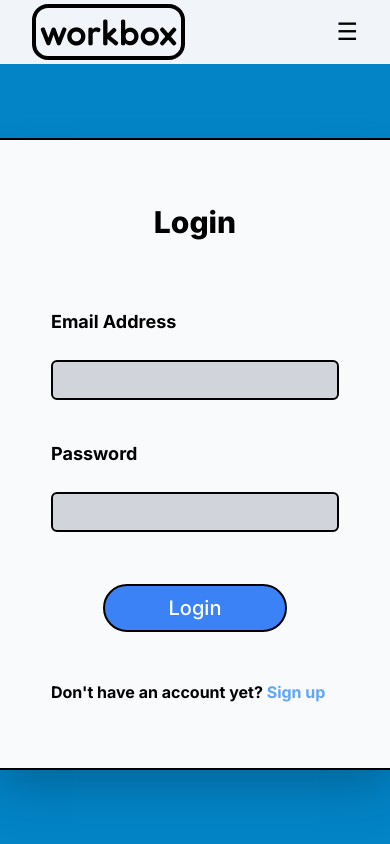
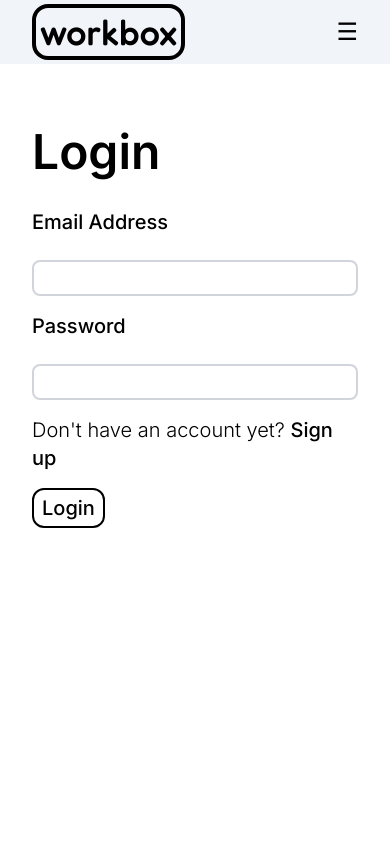
Before and after one commit to falarion08/SECDEV_Project, a Flask app: page /login in a window 390 px wide. Run offline with Flask 3, Linux system fonts and the light colour scheme; style sheets or scripts are compiled from the project's sources; parts of the project's set-up code (start-up, migrations or seed data) failed here and were passed over; some libraries are stand-ins or nearby versions.

Commit message:
feat: responsive login page
- fixed styling similar to register

```diff
--- a/templates/index.html
+++ b/templates/index.html
@@ -9,7 +9,7 @@
 
 
 {% block content %}
-  <div class="flex flex-grow flex-col lg:flex-row justify-start sm:justify-center items-center gap-8 px-8 py-16">
+  <div class="flex flex-grow flex-col lg:flex-row justify-start sm:justify-around items-center gap-8 px-8 py-16">
     <div class="flex flex-col gap-4 text-white lg:min-w-[28rem]">
       <h1 class="font-medium text-4xl xs:text-5xl lg:text-7xl">
         One Platform, All Your Work
--- a/templates/userLogin.html
+++ b/templates/userLogin.html
@@ -9,17 +9,16 @@
 
 {% block scripts %}
     <script src="{{url_for('static', filename='js/loginPage.js')}}" async></script>
+    <script src='https://www.google.com/recaptcha/api.js' async defer></script>
 {% endblock %}
 
 {% block content %}
-    <div class="flex grow justify-center items-center">
-        <div class="border-2 border-black rounded-lg p-16 bg-slate-50 shadow-2xl">
+    <div class="flex flex-1 justify-center items-start md:items-center flex-row bg-white px-8 py-16 w-full md:bg-transparent md:px-0 md:py-8">
+      <form action="{{ url_for('landingRoutes.login_page') }}" method="post" class="flex flex-col w-full md:max-w-2xl gap-4 md:bg-white md:px-16 md:py-8 md:rounded-[2.5rem] md:border-solid md:border-4 md:border-black" id="login-form">
+        {{ form.csrf_token }}
+        <h1 class="form-title"> Login</h1>
 
-            <form action="{{ url_for('landingRoutes.login_page') }}" method="post" class="form flex flex-col items-center justify-center" id="login-form">
-                {{ form.csrf_token }}
-                <h1 class="text-center font-extrabold text-3xl"> Login</h1>
-
-                <div class="text-center text-lg font-bold p-6 h-8">
+        <div class="">
           {%  with messages = get_flashed_messages(with_categories=true) %}
             {% if messages %}
               {% for category, message in messages %}
@@ -35,32 +34,27 @@
           {% endwith %}
         </div>
 
-                <div class="form-group my-5">
-                    {{ form.email.label(class="form-label font-bold text-lg") }}<br>
-                    {{ form.email(class="form-input bg-gray-300 outline-none w-72 h-10 border-black rounded-md p-2", id="email-input") }}
+        <div class="form-group">
+          {{ form.email.label(class="form-label") }}<br>
+          {{ form.email(class="form-input", id="email-input") }}
         </div>
 
-                <div class="form-group my-5">
-                    {{ form.password.label(class="form-label font-bold text-lg") }} <br>
-                    {{  form.password(class="form-input bg-gray-300 outline-none w-72 h-10 border-black rounded-md p-2", id="password-input") }}
+        <div class="form-group">
+          {{ form.password.label(class="form-label") }} <br>
+          {{  form.password(class="form-input", id="password-input") }}
         </div>
 
-                <div class="btn-group pt-4">
-                    {{ form.recaptcha(class="hidden") }}
-
-                    <div class=" my-4 text-center">
-                        {{ form.submit(class="form-btn text-xl px-16 py-2 rounded-full bg-btn-dflt text-white ease-linear duration-100 hover:cursor-pointer hover:bg-sky-500 active:bg-btn-dflt") }}
-                    </div>
-                </div>
-            </form>
-            <p class="font-bold text-base pt-8">
+        <p class="text-xl">
           Don't have an account yet?
-                <a id="redirect-link" class="text-blue-400 ease-linear duration-100 hover:text-blue-600 hover:underline" href="{{ url_for('landingRoutes.register_page') }}"">
+          <a id="redirect-link" class="transition-all font-medium hover:text-sky-500" href="{{ url_for('landingRoutes.register_page') }}"">
             Sign up
           </a>
         </p>
 
+        <div class="flex flex-col gap-4">
+          {{ form.recaptcha(class="hidden") }}
+          {{ form.submit(class="form-btn") }}
         </div>
-
+      </form>
     </div>
 {% endblock %}
--- a/templates/userRegisterPage.html
+++ b/templates/userRegisterPage.html
@@ -5,7 +5,6 @@
 {% endblock %}
 
 {% block styles %}
-    <link rel="stylesheet" href="{{url_for('static', filename='css/register.css')}}"/>
 {% endblock %}
 
 {% block scripts %}
```
Lines whose indentation alone changed are shown as unchanged.
